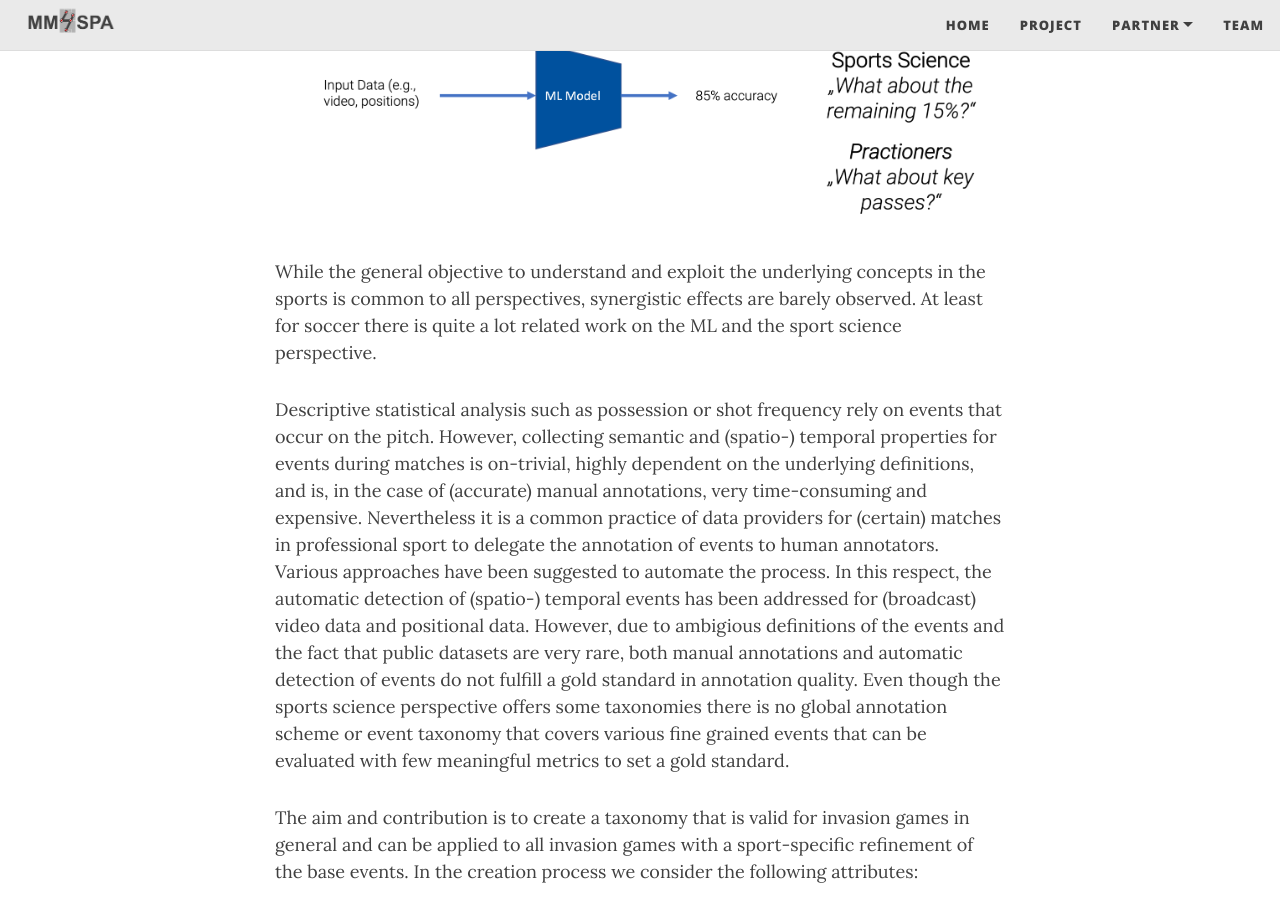
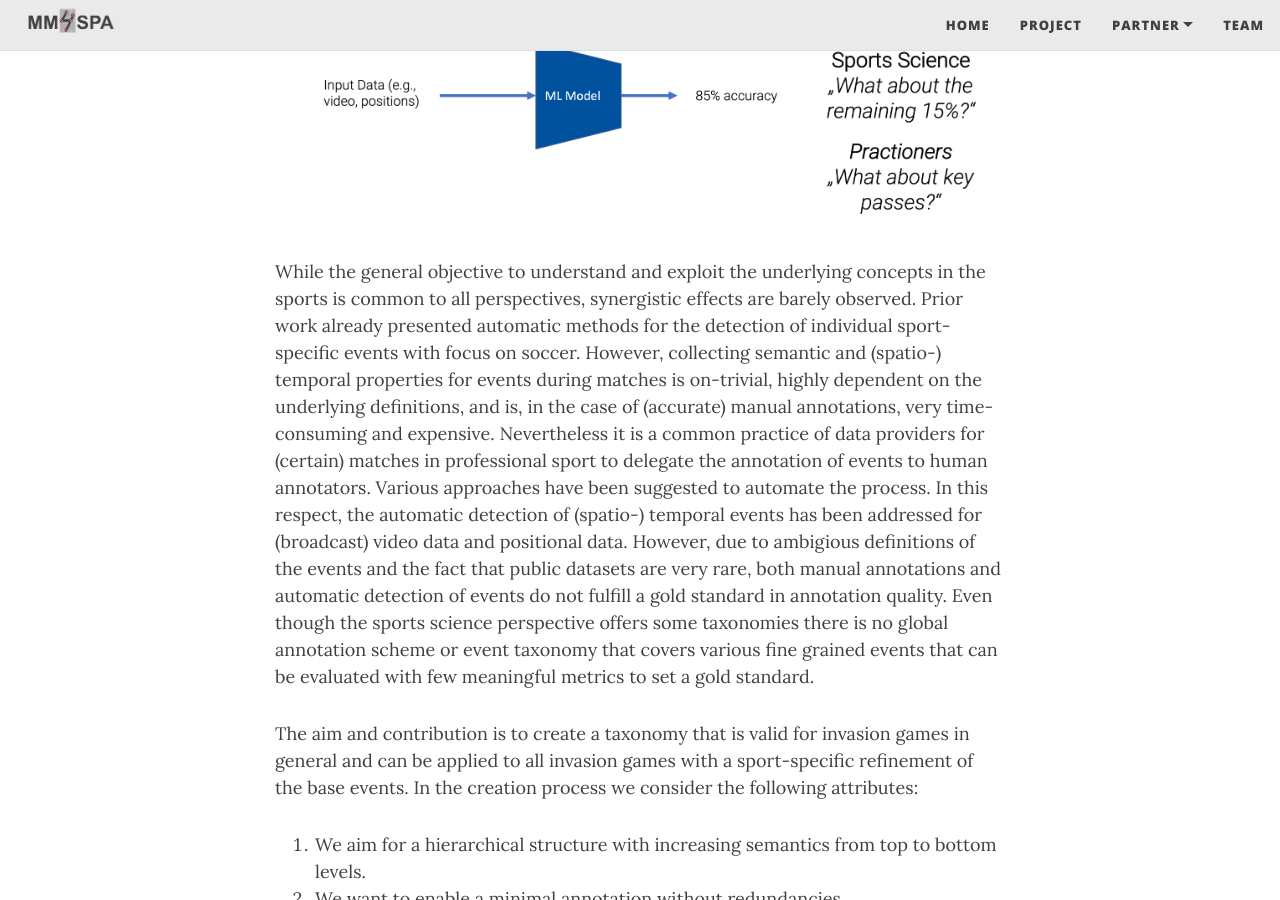
Before and after one commit to MartinWohlan/prototyp_officia_website, a Jekyll site: the page built from _posts/2021-09-22-taxonomie.md, in a window 1280 px wide and 900 px high, scrolled down 954 px. Built offline with Jekyll 4.4.1, drawn with Linux system fonts in a browser that asks for light colours; nearby versions of some CDN libraries; some of the changed lines change nothing that is shown; some of the changed text lies outside the part shown.

Commit message:
adjustments

```diff
--- a/_posts/2021-09-22-taxonomie.md
+++ b/_posts/2021-09-22-taxonomie.md
@@ -13,9 +13,7 @@
 3. Finally, the practicioners who do not care about the recognition of events alone but they would rather like to evaluate their impact. They are interested in i.e the immediate impact of specific modification of training or tactics.
 ![ml-model](../assets/img/ml_model.png){: .mx-auto.d-block :}
 
-While the general objective to understand and exploit the underlying concepts in the sports is common to all perspectives, synergistic effects are barely observed. At least for soccer there is quite a lot related work on the ML and the sport science perspective.
-
-Descriptive statistical analysis such as possession or shot frequency rely on events that occur on the pitch. However, collecting semantic and (spatio-) temporal properties for events during matches is on-trivial, highly dependent on the underlying definitions, and is, in the case of (accurate) manual annotations, very time-consuming and expensive. Nevertheless it is a common practice of data providers for (certain) matches in professional sport to delegate the annotation of events to human annotators. Various approaches have been suggested to automate the process. In this respect, the automatic detection of (spatio-) temporal events has been addressed for (broadcast) video data and positional data. However, due to ambigious definitions of the events and the fact that public datasets are very rare, both manual annotations and automatic detection of events do not fulfill a gold standard in annotation quality. Even though the sports science perspective offers some taxonomies there is no global annotation scheme or event taxonomy that covers various fine grained events that can be evaluated with few meaningful metrics to set a gold standard.
+While the general objective to understand and exploit the underlying concepts in the sports is common to all perspectives, synergistic effects are barely observed. Prior work already presented automatic methods for the detection of individual sport-specific events with focus on soccer. However, collecting semantic and (spatio-) temporal properties for events during matches is on-trivial, highly dependent on the underlying definitions, and is, in the case of (accurate) manual annotations, very time-consuming and expensive. Nevertheless it is a common practice of data providers for (certain) matches in professional sport to delegate the annotation of events to human annotators. Various approaches have been suggested to automate the process. In this respect, the automatic detection of (spatio-) temporal events has been addressed for (broadcast) video data and positional data. However, due to ambigious definitions of the events and the fact that public datasets are very rare, both manual annotations and automatic detection of events do not fulfill a gold standard in annotation quality. Even though the sports science perspective offers some taxonomies there is no global annotation scheme or event taxonomy that covers various fine grained events that can be evaluated with few meaningful metrics to set a gold standard.
 
 The aim and contribution is to create a taxonomy that is valid for invasion games in general and can be applied to all invasion games with a sport-specific refinement of the base events.
 In the creation process we consider the following attributes:
@@ -27,10 +25,17 @@
 The following basic structure provides a hierarchical, minimal, and objective description of Invasion Games.
 
 ![taxonomie-basic-structure](../assets/img/taxonomy_basic.png){: .mx-auto.d-block :}
+
 This basic structure can be further refined to include intention, success or other sport-specific concepts.
 ![taxonomie-basic-structure](../assets/img/taxonomy_basic2.png){: .mx-auto.d-block :}
 
-In addition to the taxonomy a dataset was released. On this dataset a detailed evaluation on the human annotators performance and an exemplary baseline for event recognition from video data was executed. The results, which can be viewed in detail in the paper, suggest that the base taxonomy does generally not require expert knowledge. This observation shows the low amount of semantic interpretation included in our proposed taxonomy.
+The following example is the elaborated taxonomy for soccer. More detailed information can be read in the paper.
+![taxonomie-basic-structure](../assets/img/taxonomy.png){: .mx-auto.d-block :}
+
+In addition to the taxonomy a dataset for soccer and handball was released in which ground truth events at the finest hierarchy level were annotated. Based on this dataset a detailed evaluation on the human annotators performance and an exemplary baseline for event recognition from video data was executed. The results, which can be viewed in detail in the paper, suggest that the base taxonomy does generally not require expert knowledge. This observation underlines the low amount of semantic interpretation included in our proposed taxonomy. Furthermore it can be concluded that the hierarchical structure of the taxonomy has an positiv influence since the highest abstraction level shows the highes agreements.
+With the presented taxonomy, datasets, and baseline, we create a foundation for the design and the benchmarking of upcoming automatic approaches for the spotting of on-ball events. Also, other domains that work with video, positional, and event data, could benefit from the taxonomy and the datasets introduced. In the future, we plan to integrate non-on-ball events into the taxonomy and to exploit hierarchical information and attention to the ball position during training of a deep model.
+
+In order to get further insights we refer to our paper.
 
 <!--- In summary, we observe a lack of a common consensus for the majority of events in the sport. Neither precise definitions of individual events nor the temporal annotation or evaluation process are consistent. Publicly available datasets are uni-modal, focus on soccer, and often consider only a small subset of events that does not reflect the entire match. These inconsistencies make it for all aforementioned three perspectives difficult to assess the performance of automatic systems and to identify state-of-the-art approaches for the real-world task of fine-grained and ball-centered event spotting from multimodal data sources.
 
```
